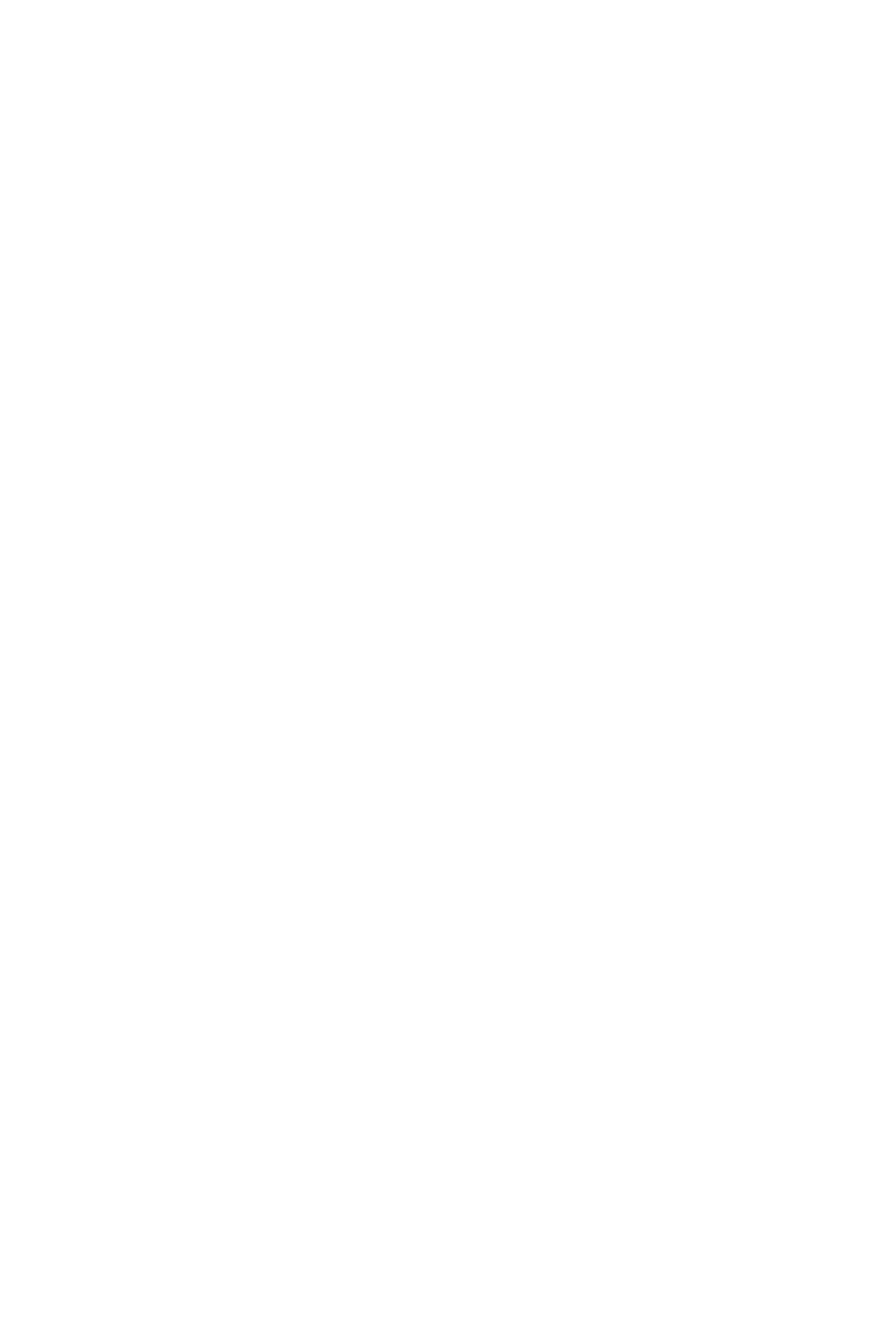
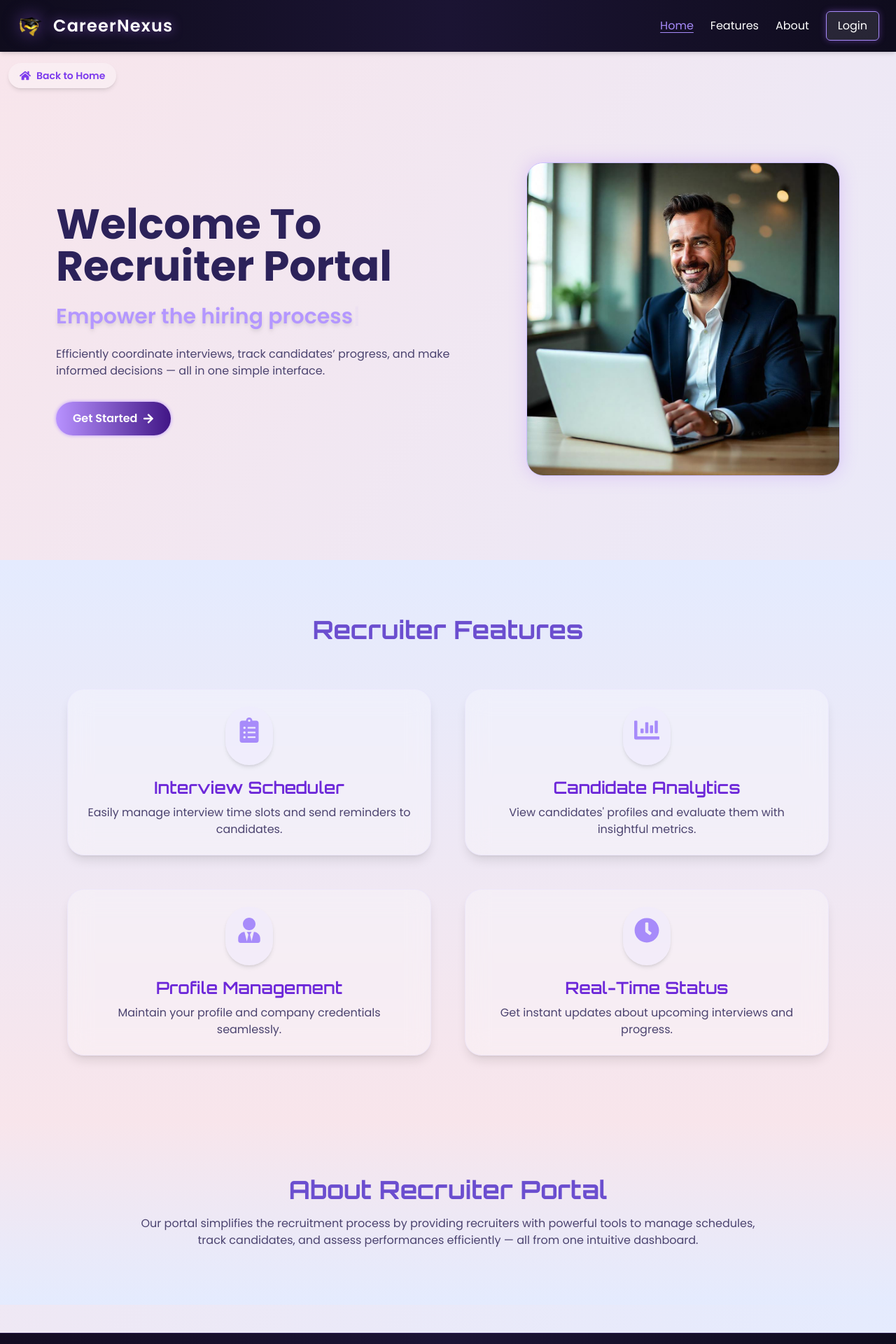
Before and after one commit to CareerNexus-Pragati-Engineering-College/CareerNexus-Frontend, a React (Vite) app: page /recruiter in a window 1280 px wide. Before the commit this address had no page. Shown: the top 1920 px of the page at 70% size. Before the commit the page ends 800 px from the top, so only its background shows below. Built offline with nearby package versions, Linux system fonts and the light colour scheme.

Commit message:
updated entire interviewer folder to recruiter

```diff
--- a/src/App.jsx
+++ b/src/App.jsx
@@ -1,8 +1,7 @@
-// src/App.jsx
 import React from "react";
 import { useLocation, Routes, Route } from "react-router-dom";
-import { ToastContainer } from 'react-toastify';
-import 'react-toastify/dist/ReactToastify.css';
+import { ToastContainer } from "react-toastify";
+import "react-toastify/dist/ReactToastify.css";
 
 // Pages
 import Home from "./pages/landingpage/Home";
@@ -19,12 +18,12 @@ import CompanyDetails from "./pages/student/CompanyDetails";
 import TPO from "./pages/tpo/TPO";
 import TPOLogin from "./pages/tpo/TPOLogin";
 
-// 👨‍💼 Interviewer
-import Interviewer from "./pages/interviewer/Interviewer";
-import InterviewerLogin from "./pages/interviewer/InterviewerLogin";
-import InterviewerDashboard from "./pages/interviewer/InterviewerDashboard";
-import InterviewerProfile from "./pages/interviewer/InterviewerProfile";
-import InterviewerJob from "./pages/interviewer/InterviewerJob";
+// 👨‍💼 Recruiter
+import Recruiter from "./pages/recruiter/Recruiter";
+import RecruiterLogin from "./pages/recruiter/RecruiterLogin";
+import RecruiterDashboard from "./pages/recruiter/RecruiterHome";
+import RecruiterProfile from "./pages/recruiter/RecruiterProfile";
+import RecruiterJob from "./pages/recruiter/RecruiterJob";
 
 // 🛠️ Admin
 import Admin from "./pages/admin/Admin";
@@ -37,19 +36,19 @@ const App = () => {
   const isLandingPage = path === "/";
   const isStudentLogin = path === "/student/login";
   const isTpoLogin = path === "/tpo/login";
-  const isInterviewerLogin = path === "/interviewer/login";
+  const isRecruiterLogin = path === "/recruiter/login";
 
   const showNavbarStudent = path.startsWith("/student") && !isStudentLogin;
   const showNavbarTPO = path.startsWith("/tpo") && !isTpoLogin;
-  const showNavbarInterviewer = path.startsWith("/interviewer") && !isInterviewerLogin;
+  const showNavbarRecruiter = path.startsWith("/recruiter") && !isRecruiterLogin;
 
   return (
     <>
-      {/* Navbars (conditionally rendered if needed) */}
+      {/* Optional: You can conditionally add Navbars here */}
       {/* {isLandingPage && <NavbarLanding />} */}
       {/* {showNavbarStudent && <NavbarStudent />} */}
       {/* {showNavbarTPO && <NavbarTPO />} */}
-      {/* {showNavbarInterviewer && <NavbarInterviewer />} */}
+      {/* {showNavbarRecruiter && <NavbarRecruiter />} */}
 
       <Routes>
         {/* 🌐 Landing */}
@@ -68,18 +67,18 @@ const App = () => {
         <Route path="/tpo" element={<TPO />} />
         <Route path="/tpo/login" element={<TPOLogin />} />
 
-        {/* 👨‍💼 Interviewer */}
-        <Route path="/interviewer" element={<InterviewerDashboard />} />
-        <Route path="/interviewer/home" element={<InterviewerDashboard />} />
-        <Route path="/interviewer/login" element={<InterviewerLogin />} />
-        <Route path="/interviewer/main" element={<Interviewer />} />
-        <Route path="/interviewer/profile" element={<InterviewerProfile />} />
-        <Route path="/interviewer/jobpostings" element={<InterviewerJob />} />
+        {/* 👨‍💼 Recruiter */}
+        <Route path="/recruiter" element={<Recruiter />} />
+        <Route path="/recruiter/login" element={<RecruiterLogin />} />
+        <Route path="/recruiter/home" element={<RecruiterDashboard />} />
+        <Route path="/recruiter/profile" element={<RecruiterProfile />} />
+        <Route path="/recruiter/jobpostings" element={<RecruiterJob />} />
 
         {/* 🛠️ Admin */}
         <Route path="/admin" element={<Admin />} />
         <Route path="/admin/AdminAccessForm" element={<AdminAccessForm />} />
       </Routes>
+
       <ToastContainer />
     </>
   );
--- a/src/components/NavbarLanding.jsx
+++ b/src/components/NavbarLanding.jsx
@@ -12,16 +12,15 @@ const NavbarLanding = () => {
     { to: "about", label: "About" },
     { to: "contact", label: "Contact" },
   ];
+
   const routeLinks = [
     { path: "/student", label: "Student" },
     { path: "/tpo", label: "TPO" },
-    { path: "/interviewer", label: "Interviewer" },
+    { path: "/recruiter", label: "Recruiter" }, // 🔁 changed from 'interviewer'
   ];
 
-  // 🔵 Base link style with white color & hover effect
   const linkClass =
     "cursor-pointer text-white hover:text-violet-400 transition duration-300 font-poppins tracking-wide";
-  // 🔵 Active class when scrollspy is active
   const activeClass = "text-violet-400 underline underline-offset-4";
 
   return (
--- a/src/components/NavbarInterviewer.jsx
+++ b/src/components/NavbarRecruiter.jsx
@@ -3,13 +3,13 @@ import { NavLink } from "react-router-dom";
 import { Link as ScrollLink } from "react-scroll";
 import { FaBars, FaTimes } from "react-icons/fa";
 
-const NavbarInterviewer = () => {
+const NavbarRecruiter = () => {
   const [isOpen, setIsOpen] = useState(false);
 
   const scrollLinks = [
-    { to: "interviewer-home", label: "Home" },
-    { to: "interviewer-features", label: "Features" },
-    { to: "interviewer-about", label: "About" },
+    { to: "recruiter-home", label: "Home" },
+    { to: "recruiter-features", label: "Features" },
+    { to: "recruiter-about", label: "About" },
   ];
 
   const linkClass =
@@ -50,7 +50,7 @@ const NavbarInterviewer = () => {
 
           {/* ✨ Login Button Only */}
           <NavLink
-            to="/interviewer/login"
+            to="/recruiter/login"
             className="ml-4 px-4 py-2 rounded-md bg-white/10 text-white border border-violet-400 hover:bg-violet-500 hover:text-white transition duration-300 shadow-[0_0_10px_rgba(165,100,255,0.4)] hover:shadow-[0_0_20px_rgba(165,100,255,0.6)]"
           >
             Login
@@ -85,7 +85,7 @@ const NavbarInterviewer = () => {
           ))}
 
           <NavLink
-            to="/interviewer/login"
+            to="/recruiter/login"
             className="block px-4 py-2 rounded-md bg-white/10 text-white border border-violet-400 hover:bg-violet-500 hover:text-white transition duration-300 shadow-[0_0_12px_rgba(165,100,255,0.6)]"
             onClick={() => setIsOpen(false)}
           >
@@ -97,4 +97,4 @@ const NavbarInterviewer = () => {
   );
 };
 
-export default NavbarInterviewer;
+export default NavbarRecruiter;
--- a/src/pages/interviewer/Interviewer.jsx
+++ b/src/pages/recruiter/Recruiter.jsx
@@ -1,4 +1,3 @@
-// src/pages/interviewer/Interviewer.jsx
 import React, { useEffect } from "react";
 import { motion } from "framer-motion";
 import Typewriter from "typewriter-effect";
@@ -12,9 +11,9 @@ import {
   FaChartBar,
   FaClock,
 } from "react-icons/fa";
-import NavbarInterviewer from "../../components/NavbarInterviewer";
+import NavbarRecruiter from "../../components/NavbarRecruiter"; // ✅ updated
 
-const interviewerFeatures = [
+const recruiterFeatures = [
   {
     icon: <FaClipboardList className="text-4xl text-violet-400 mb-4" />,
     title: "Interview Scheduler",
@@ -37,7 +36,7 @@ const interviewerFeatures = [
   },
 ];
 
-const Interviewer = () => {
+const Recruiter = () => {
   useEffect(() => {
     window.scrollTo(0, 0);
   }, []);
@@ -63,7 +62,7 @@ const Interviewer = () => {
 
       {/* 🧑‍💼 Hero Section */}
       <section
-        id="interviewer-home"
+        id="recruiter-home"
         className="min-h-screen pt-28 px-6 md:px-20 flex flex-col md:flex-row items-center justify-between gap-10"
       >
         {/* 📝 Text */}
@@ -74,13 +73,13 @@ const Interviewer = () => {
           className="max-w-xl"
         >
           <h1 className="text-4xl md:text-6xl font-bold leading-tight mb-6">
-            Welcome To Interviewer Portal
+            Welcome To Recruiter Portal
           </h1>
           <div className="text-2xl sm:text-3xl font-semibold mb-6 text-[#B497FF] drop-shadow-md">
             <Typewriter
               options={{
                 strings: [
-                  "Empower the interview process",
+                  "Empower the hiring process",
                   "Stay organized and efficient",
                   "Find the best talent easily",
                 ],
@@ -95,7 +94,7 @@ const Interviewer = () => {
           </p>
 
           <ScrollLink
-            to="interviewer-features"
+            to="recruiter-features"
             smooth={true}
             duration={600}
             offset={-70}
@@ -119,8 +118,8 @@ const Interviewer = () => {
         >
           <div className="rounded-3xl overflow-hidden border border-[#cbbfff] shadow-[0_0_25px_rgba(165,100,255,0.25)] hover:shadow-[0_0_45px_rgba(165,100,255,0.5)] transition-all duration-500 hover:scale-[1.04] backdrop-blur-md bg-white/5">
             <img
-              src="/images/interviewer.jpeg"
-              alt="Interviewer Portal"
+              src="/images/interviewer.jpeg" // ✅ make sure this image exists
+              alt="Recruiter Portal"
               className="w-full h-auto object-cover rounded-2xl transition duration-300 hover:brightness-110"
             />
           </div>
@@ -129,15 +128,15 @@ const Interviewer = () => {
 
       {/* 🚀 Features */}
       <section
-        id="interviewer-features"
+        id="recruiter-features"
         className="min-h-screen bg-gradient-to-b from-[#E4EBFE] to-[#F8E5EB] py-20 px-6 sm:px-10 md:px-24"
       >
         <h2 className="text-4xl font-bold text-center text-[#6B4ECF] mb-16 font-orbitron">
-          Interviewer Features
+          Recruiter Features
         </h2>
 
         <div className="max-w-6xl mx-auto grid gap-12 grid-cols-1 md:grid-cols-2">
-          {interviewerFeatures.map((feature, index) => (
+          {recruiterFeatures.map((feature, index) => (
             <motion.div
               key={feature.title}
               initial={{ opacity: 0, y: 40 }}
@@ -164,15 +163,15 @@ const Interviewer = () => {
 
       {/* 📖 About */}
       <section
-        id="interviewer-about"
+        id="recruiter-about"
         className="py-20 px-6 bg-gradient-to-b from-[#F8E5EB] to-[#E4EBFE] text-[#2C225A]"
       >
         <div className="max-w-4xl mx-auto text-center">
           <h2 className="text-4xl font-bold text-[#6B4ECF] mb-4 font-orbitron">
-            About Interviewer Portal
+            About Recruiter Portal
           </h2>
           <p className="text-[#4b436f]">
-            Our portal simplifies the recruitment process by providing interviewers
+            Our portal simplifies the recruitment process by providing recruiters
             with powerful tools to manage schedules, track candidates, and assess
             performances efficiently — all from one intuitive dashboard.
           </p>
@@ -180,9 +179,9 @@ const Interviewer = () => {
       </section>
 
       {/* 📍 Navbar */}
-      <NavbarInterviewer />
+      <NavbarRecruiter />
 
-     {/* 📍 Footer */}
+      {/* 📍 Footer */}
       <footer className="bg-gradient-to-r from-[#130c22] via-[#1b1435] to-[#0f0c1d] border-t border-violet-500/20 py-8 mt-10">
         <div className="container mx-auto px-4 sm:px-8 lg:px-16 text-center text-[#EADFFD] space-y-2">
           <p className="text-sm sm:text-base opacity-90">
@@ -195,4 +194,4 @@ const Interviewer = () => {
   );
 };
 
-export default Interviewer;
+export default Recruiter;
--- a/src/pages/interviewer/InterviewerJob.jsx
+++ b/src/pages/recruiter/RecruiterJob.jsx
@@ -9,9 +9,9 @@ import {
   HiMagnifyingGlass,
   HiCheckCircle,
 } from "react-icons/hi2";
-import NavbarInterviewerDashboard from "../../components/NavbarInterviewerDashboard";
+import NavbarRecruiterDashboard from "../../components/NavbarRecruiterDashboard";
 
-const InterviewerJob = () => {
+const RecruiterJob = () => {
   const [toast, setToast] = useState({ show: false, message: "", type: "success" });
   const [jobPosts, setJobPosts] = useState([]);
   const [filterText, setFilterText] = useState("");
@@ -45,7 +45,6 @@ const InterviewerJob = () => {
   const handleChange = (e) => {
     setJob({ ...job, [e.target.name]: e.target.value });
   };
-
 
   const handlePostJob = () => {
     if (
@@ -127,7 +126,7 @@ const InterviewerJob = () => {
 
   return (
     <>
-      <NavbarInterviewerDashboard />
+      <NavbarRecruiterDashboard />
 
       {/* ✅ Toast */}
       <AnimatePresence>
@@ -436,4 +435,4 @@ const InterviewerJob = () => {
   );
 };
 
-export default InterviewerJob;
+export default RecruiterJob;
```
Also changed, not shown: src/components/NavbarRecruiterDashboard.jsx (renamed from src/components/NavbarInterviewerDashboard.jsx, +13 -12 lines), src/pages/interviewer/InterviewerSignup.jsx (deleted, +0 -140 lines), src/pages/recruiter/RecruiterHome.jsx (renamed from src/pages/interviewer/InterviewerDashboard.jsx, +7 -8 lines), src/pages/recruiter/RecruiterLogin.jsx (renamed from src/pages/interviewer/InterviewerLogin.jsx, +5 -5 lines), src/pages/recruiter/RecruiterProfile.jsx (renamed from src/pages/interviewer/InterviewerProfile.jsx, +17 -28 lines).
